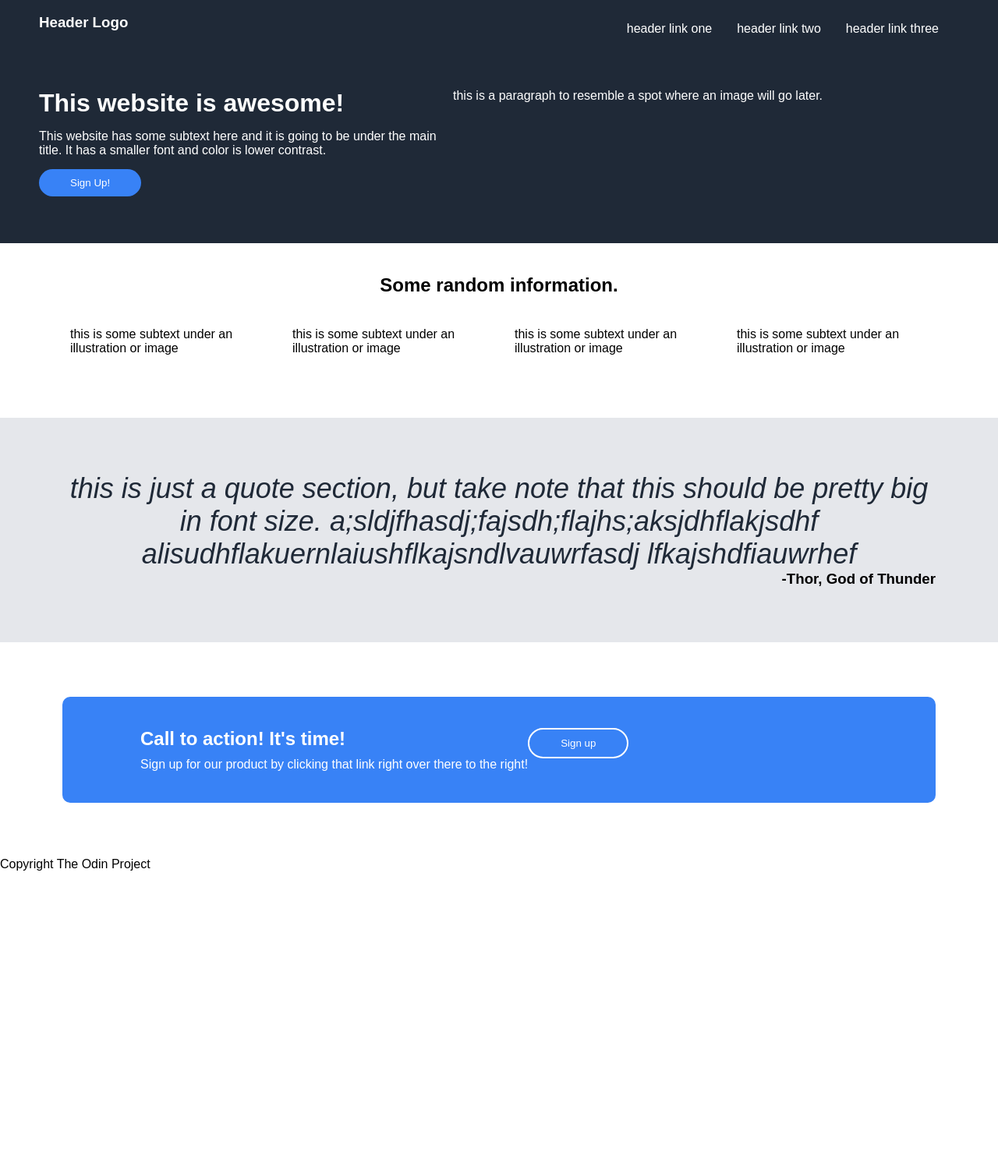
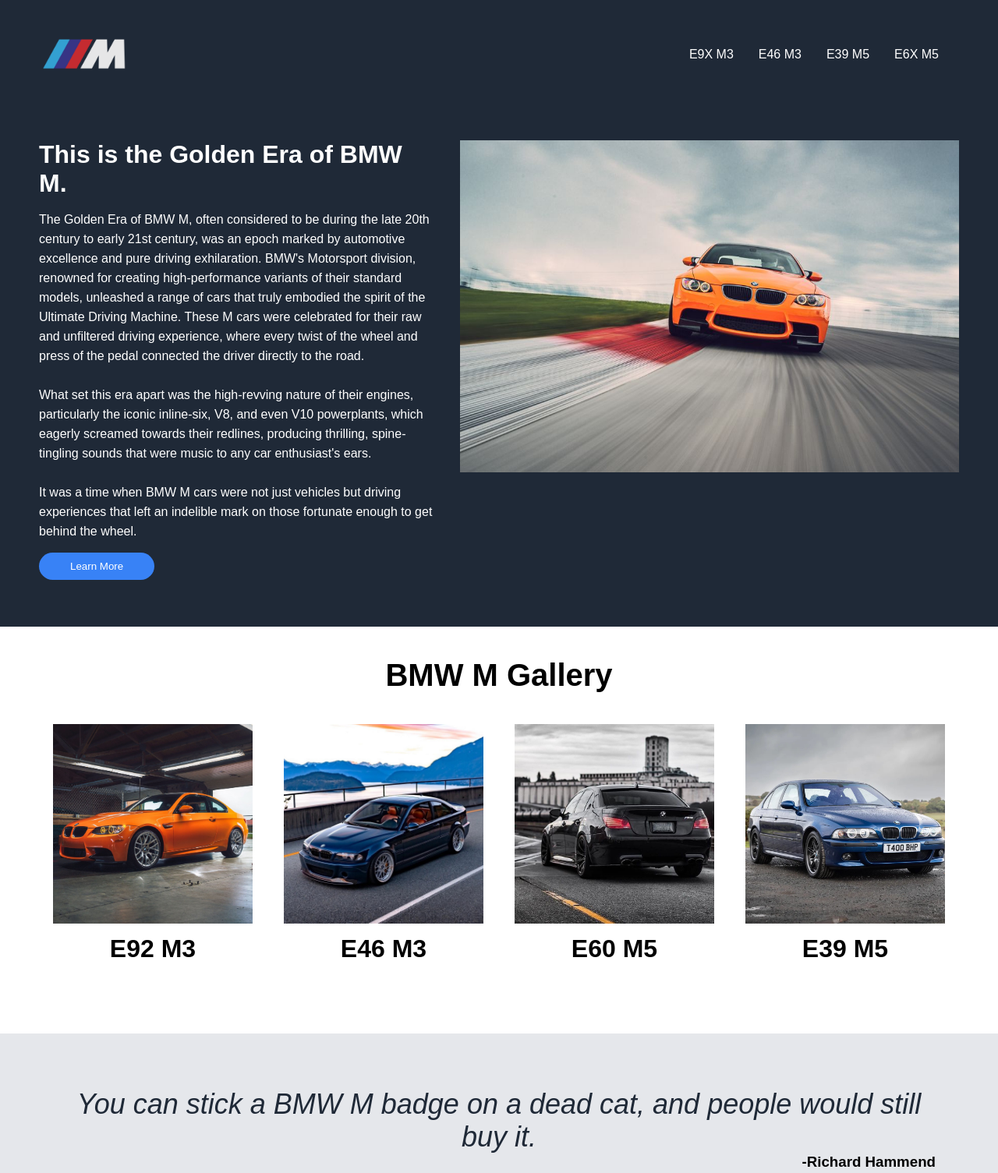
Before and after one commit to williamandrews2/BMW-M-Informative, a plain HTML site: page index.html in a window 1280 px wide. Shown: the top 1505 px of the page at 78% size. Before the commit the page ends 1118 px from the top, so only its background shows below. Drawn offline with Linux system fonts and the light colour scheme.

Commit message:
Finished adding BMW photos and styled more with CSS.

```diff
--- a/index.html
+++ b/index.html
@@ -4,65 +4,80 @@
     <meta charset="UTF-8">
     <meta name="viewport" content="width=device-width, initial-scale=1.0">
     <link rel="stylesheet" href="styles.css">
-    <title>Document</title>
+    <title>Golden Era M</title>
+    <link rel="icon" href="./images/transparent_m.png">
 </head>
 <body>
     <div id="hero-container">
         <nav id="navbar">
-            <h3>Header Logo</h3>
+            <img src="./images/transparent_m.png" alt="BMWMlogo">
             <ul id="header-links">
-                <li>header link one</li>
-                <li>header link two</li>
-                <li>header link three</li>
+                <li>E9X M3</li>
+                <li>E46 M3</li>
+                <li>E39 M5</li>
+                <li>E6X M5</li>
             </ul>
         </nav>
 
         <div id="hero-elements">
             <div id="hero-text">
-                <h1>This website is awesome!</h1>
-                <p>This website has some subtext here and it is going to be under
-                    the main title. It has a smaller font and color is lower contrast.
+                <h1>This is the Golden Era of BMW M.</h1>
+                <p>
+                    The Golden Era of BMW M, often considered to be during the late 20th century to early
+                    21st century,
+                    was an epoch marked by automotive excellence and pure driving exhilaration.
+                    BMW's Motorsport division, renowned for creating high-performance variants of
+                    their standard models, unleashed a range of cars that truly embodied the spirit
+                    of the Ultimate Driving Machine. These M cars were celebrated for their raw
+                    and unfiltered driving experience, where every twist of the wheel and press
+                    of the pedal connected the driver directly to the road. <br><br>What set this era
+                     apart was the high-revving nature of their engines, particularly the
+                     iconic inline-six, V8, and even V10 powerplants, which eagerly screamed towards
+                     their redlines, producing thrilling, spine-tingling sounds that were
+                     music to any car enthusiast's ears.
+                     <br><br>It was a time when BMW M cars were
+                     not just vehicles but driving experiences that left an indelible mark
+                     on those fortunate enough to get behind the wheel.
                 </p>
                 <button type="button" class="btn">
-                    Sign Up!
+                    Learn More
                 </button>
             </div>
             <!--insert a random image here as a placeholder-->
             <div id="hero-image">
-                this is a paragraph to resemble a spot where an image
-                will go later.
+                <img src="./images/m3limerock.jpg" alt="limerockm3">
             </div>
         </div>
     </div>
 
     <div id="card-container">
-        <h2>Some random information.</h2>
+        <h2>BMW M Gallery</h2>
         <div id="cards">
             <div class="card">
-                <!--Insert an image here for above the text-->
+                <img src="./images/limerockm3pic.jpg" alt="e92m3">
                 <p>
-                    this is some subtext under an illustration or image
+                    E92 M3
                 </p>
             </div>
 
             <div class="card">
-                <!--Insert an image here for above the text-->
+                <img src="./images/e46m3.jpg" alt="e46m3">
                 <p>
-                    this is some subtext under an illustration or image
+                    E46 M3
                 </p>
             </div>
 
             <div class="card">
-                <!--Insert an image here for above the text-->
+                <img src="./images/e60m5.jpg" alt="e60m5">
                 <p>
-                    this is some subtext under an illustration or image
+                    E60 M5
                 </p>
             </div>
 
             <div class="card">
-                <!--Insert an image here for above the text-->
+                <img src="./images/e39m5.jpg" alt="E39 M5">
                 <p>
-                    this is some subtext under an illustration or image
+                    E39 M5
                 </p>
             </div>
         </div>
@@ -70,30 +85,27 @@
 
     <div id="quote">
         <p>
-            this is just a quote section, but take note that this should
-            be pretty big in font size. a;sldjfhasdj;fajsdh;flajhs;aksjdhflakjsdhf
-            alisudhflakuernlaiushflkajsndlvauwrfasdj lfkajshdfiauwrhef
+            You can stick a BMW M badge on a dead cat, and people would still buy it.
         </p>
-        <h3>-Thor, God of Thunder</h3>
+        <h3>-Richard Hammend</h3>
     </div>
 
     <div id="action">
         <div id="call-to-action">
-            <h2>Call to action! It's time!</h2>
+            <h2>What is your favorite BMW M model?</h2>
             <p>
-                Sign up for our product by clicking that link right over
-                there to the right!
+                Let us know! We would love to hear from you.
             </p>
         </div>
 
         <div id="button-container">
-            <button type="button" class="btn-white">Sign up</button>
+            <button type="button" class="btn-white">Learn More</button>
         </div>
     </div>
 
     <div id="footer">
         <p>
-            Copyright The Odin Project
+            The Odin Project
         </p>
     </div>
 
--- a/styles.css
+++ b/styles.css
@@ -7,6 +7,11 @@
 
 #navbar {
    display: flex;
+}
+
+#navbar img {
+    width: 120px;
+    height: auto;
 }
 
 #navbar h3{ /*This will change to a picture later*/
@@ -19,6 +24,7 @@
     display: flex;
     padding: 10px 10px;
     margin-left: auto;
+    align-items: center;
 }
 
 #navbar li {
@@ -42,6 +48,7 @@
 #hero-text {
     width: 45vw;
     height: auto;
+    padding-right: 30px;
 }
 
 #hero-text h1 {
@@ -50,10 +57,16 @@
 
 #hero-text p {
     padding-bottom: 15px;
+    line-height: 25px;
 }
 
 #hero-image {
     width: 55vw;
+    height: auto;
+}
+
+#hero-image img {
+    width: 50vw;
     height: auto;
 }
 
@@ -74,17 +87,31 @@
 #card-container h2 {
     text-align: center;
     padding: 40px;
+    font-size: 40px;
 }
 
 #cards {
     display: flex;
     padding: 0px 70px;
+    justify-content: center;
 }
 
 .card {
     padding: 0px 20px;
 }
 
+.card img {
+    width: 20vw;
+    height: auto;
+    border: none;
+}
+
+.card p {
+    text-align: center;
+    font-size: 32px;
+    padding: 10px 0px;
+    font-weight: bolder;
+}
 
 /* Quote section */
 #quote p {
@@ -132,7 +159,15 @@
 }
 
 #button-container {
-    /* Need to center this, causing issues */
     display: inline-block;
     text-align: center;
+    margin: auto;
 }
+
+#footer {
+    color: white;
+    background-color: #1f2937;
+    margin: auto;
+    text-align: center;
+    padding: 40px 0px;
+}
```
Also changed, not shown: images/e39m5.jpg (added), images/e46m3.jpg (added), images/e60m5.jpg (added), images/limerockm3pic.jpg (added), images/m3limerock.jpg (added), images/transparent_m.png (added).
